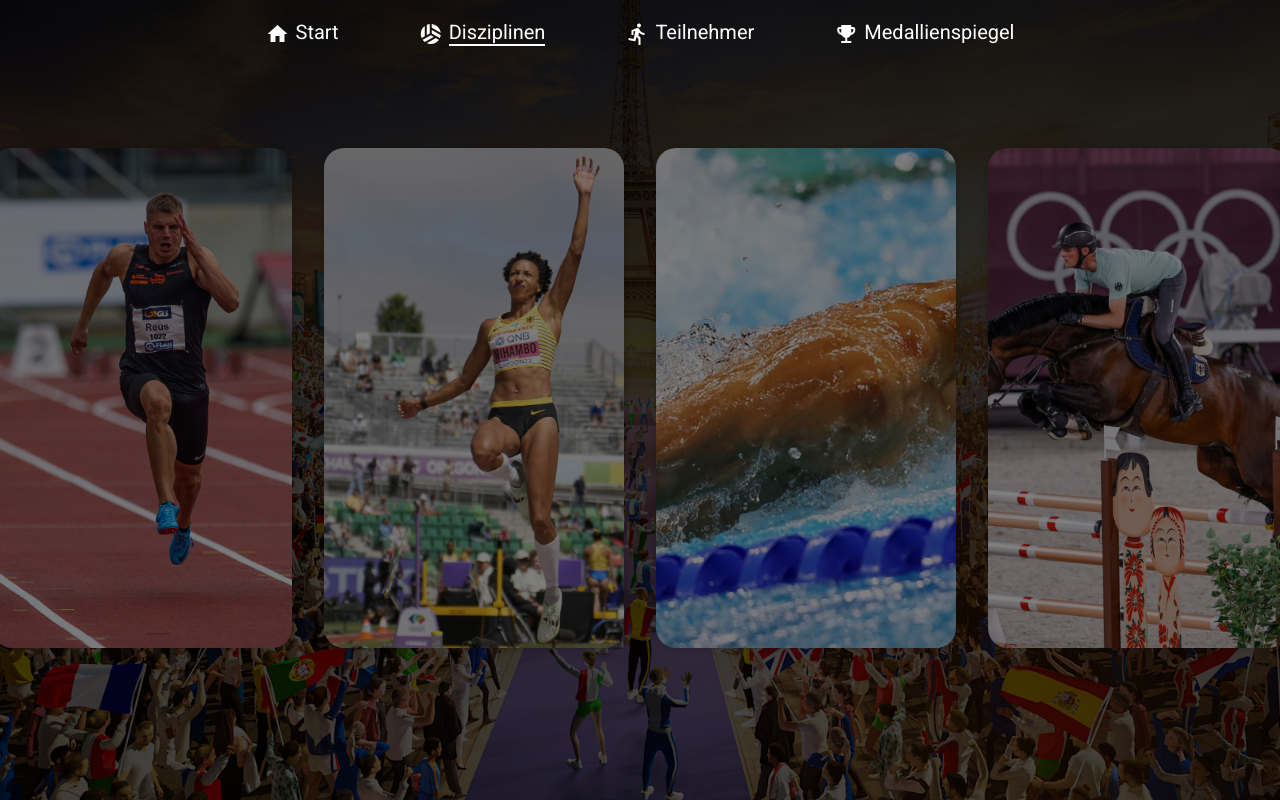
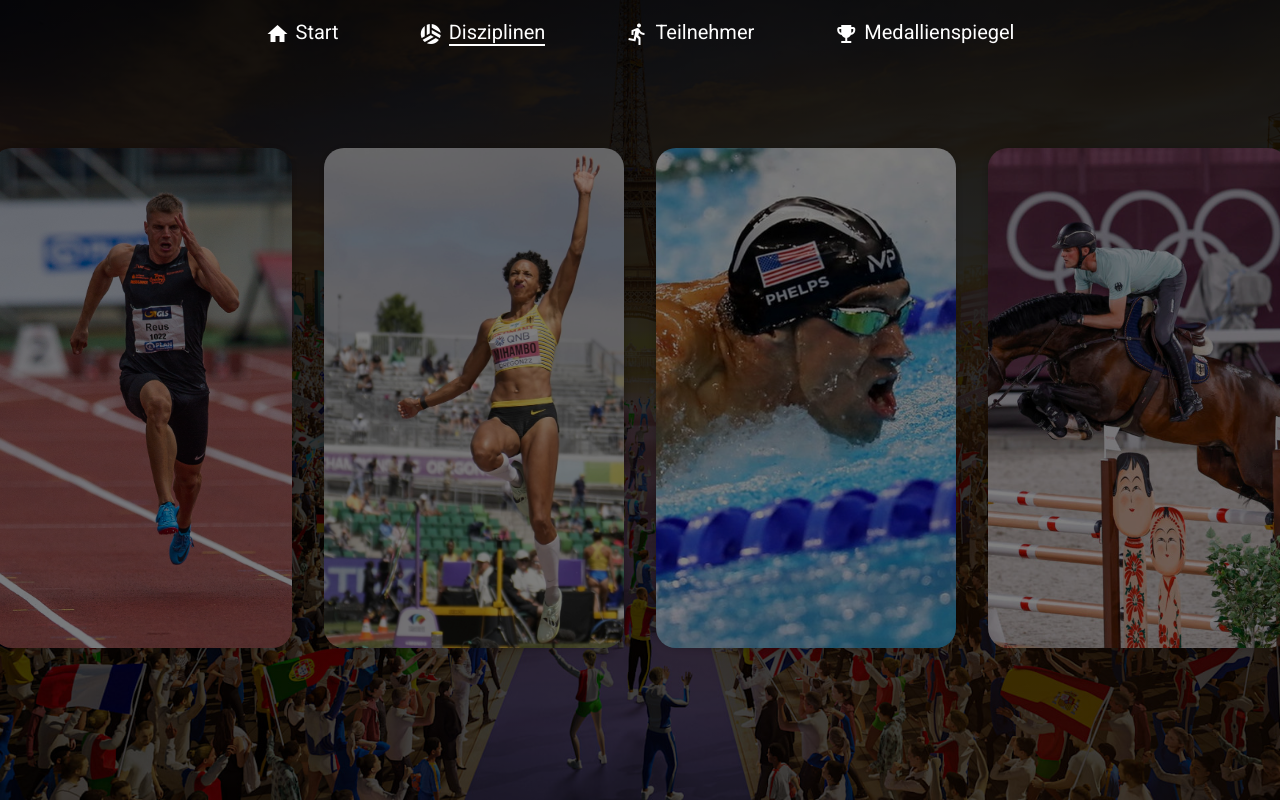
Before and after one commit to Shukaaa/olympia-paris-2024, an Angular app in the folder gui/: page /disciplines in a window 1280 px wide. Built offline with nearby package versions, Linux system fonts and the light colour scheme.

Commit message:
discipline fixes

```diff
--- a/gui/src/app/app.component.scss
+++ b/gui/src/app/app.component.scss
@@ -1,7 +1,7 @@
 .wrapper {
   background: linear-gradient(
-      rgba(0, 0, 0, 0.9),
-      rgba(0, 0, 0, 0.7)
+      rgba(0, 0, 0, 0.92),
+      rgba(0, 0, 0, 0.72)
   ), url("/assets/img/bg1.jpg");
   background-size: 120%;
   background-repeat: no-repeat;
--- a/gui/src/app/core/components/image-director/image-director.component.scss
+++ b/gui/src/app/core/components/image-director/image-director.component.scss
@@ -17,7 +17,7 @@
 
   &:hover {
     filter: brightness(100%);
-    transform: translateY(-3em);
+    transform: translateY(-2.1em);
   }
 }
 
```
Also changed, not shown: gui/src/assets/img/schwimmen.jpg, 1 other file (tests, documents, lock files or other folders).
